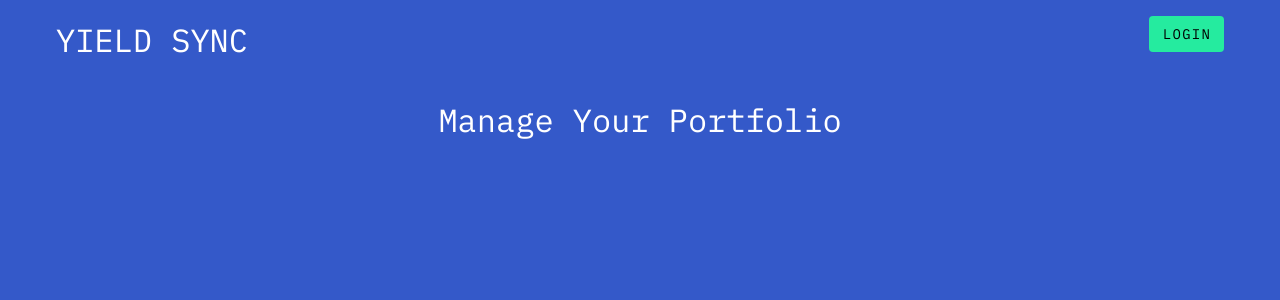
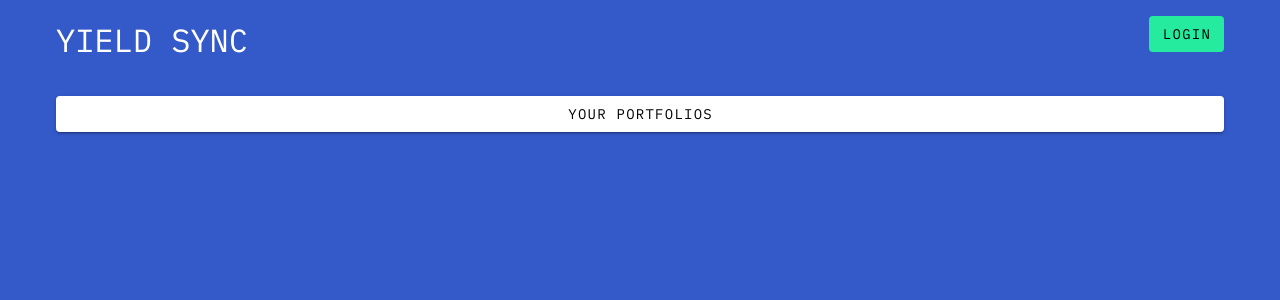
Before and after one commit to yield-sync/frontend, a Vue app: page / in a window 1280 px wide. Shown: the top 300 px of the page. Built offline with nearby package versions, Linux system fonts and the light colour scheme; a web font is replaced by a local one.

Commit message:
Store the user token once recieved

```diff
--- a/src/views/HomeView.vue
+++ b/src/views/HomeView.vue
@@ -1,6 +1,6 @@
 <template>
 	<VContainer>
-		<h1 class="text-center">Manage Your Portfolio</h1>
+		<VBtn class="w-100">Your Portfolios</VBtn>
 	</VContainer>
 </template>
 
--- a/src/views/LoginView.vue
+++ b/src/views/LoginView.vue
@@ -74,7 +74,8 @@
 			});
 
 			loginError.value = "";
-			console.log("Login successful:", response.data);
+
+			localStorage.setItem("authToken",  response.data.token);
 		}
 		catch (error)
 		{
```
